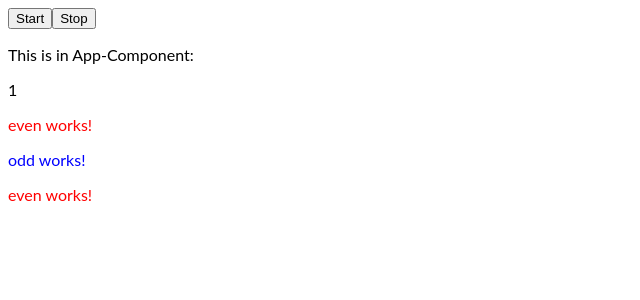
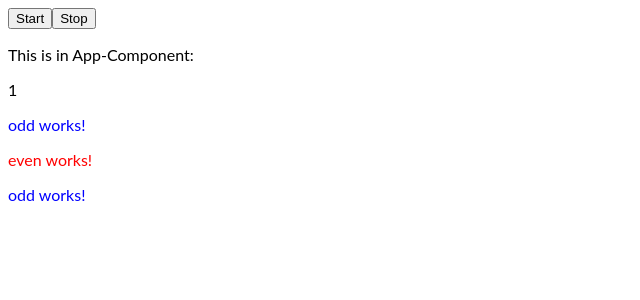
Before and after one commit to natethegreat4226/Extra_Credit, an Angular app: page / in a window 1280 px wide. Both pictures are taken after a click on the button "Start". Shown: the top 300 px of the page, without its empty margins (0-640 px from the left). Built offline with nearby package versions, Linux system fonts and the light colour scheme.

Commit message:
1 file modified

```diff
--- a/src/app/app.component.html
+++ b/src/app/app.component.html
@@ -2,10 +2,10 @@
   <app-game-control (outputEvent)="receiveMessage($event)"></app-game-control>
 </div>
 <div class="container">
-  <p>This is in App-Component: </p>
+  <p>This is in App-Component:</p>
   <p>{{poNumber}}</p>
 </div>
 <p *ngFor="let game of gameList; let i = index">
-  <app-even *ngIf="i %2 == 0"></app-even>
-  <app-odd *ngIf="i %2 !== 0"></app-odd>
+  <app-even *ngIf="i %2 !== 0"></app-even>
+  <app-odd *ngIf="i %2 == 0"></app-odd>
 </p>
```
